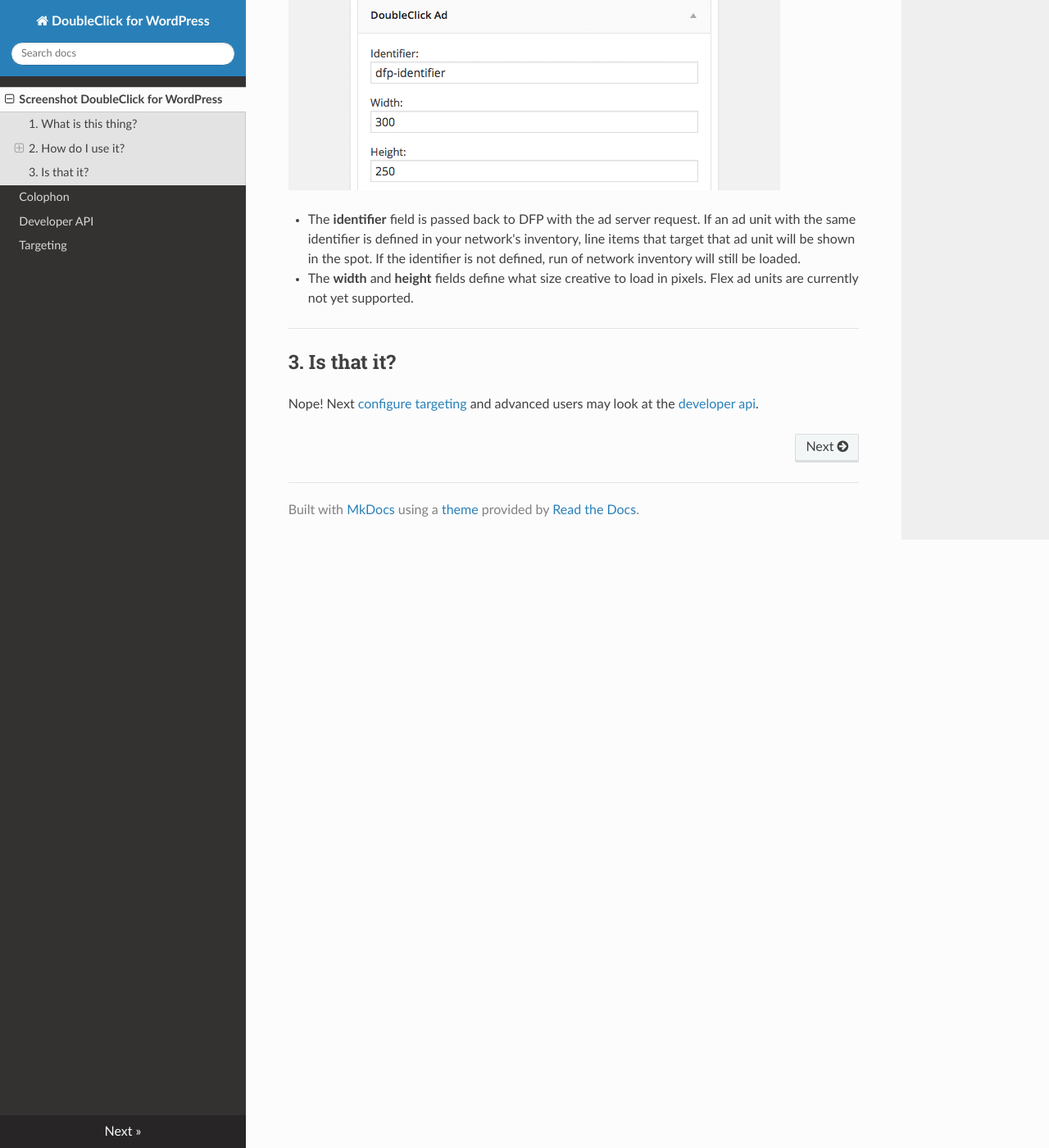
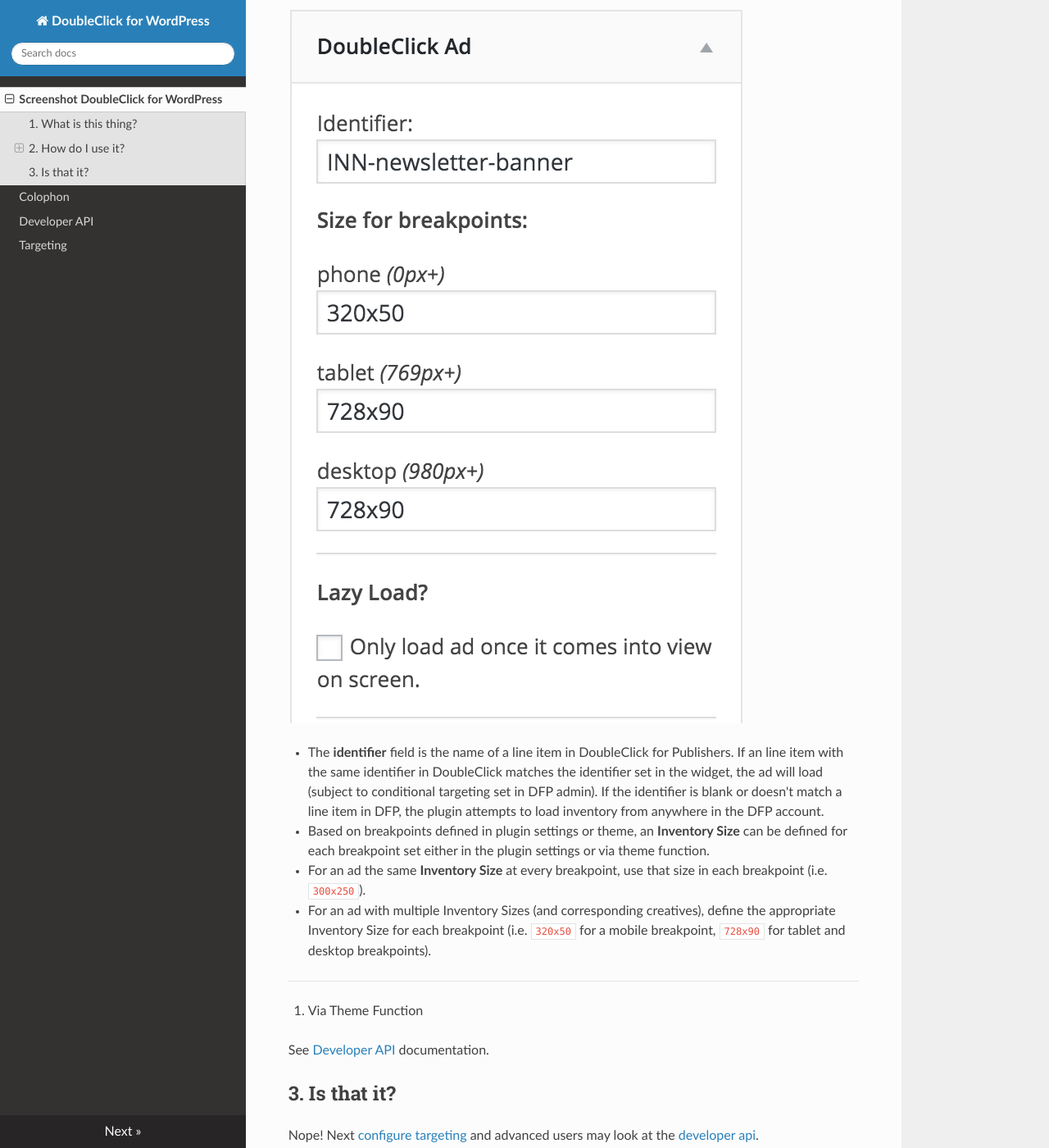
Before and after one commit to INN/doubleclick-for-wp, an MkDocs documentation site: the page built from docs/index.md, in a window 1280 px wide and 1400 px high, scrolled down 1466 px. Shown: the whole window at 82% size. Built offline with MkDocs 1.6.1, drawn with Linux system fonts in a browser that asks for light colours; nearby versions of some CDN libraries; some of the changed text lies outside the part shown.

Commit message:
image optimization and updates to docs

```diff
--- a/docs/index.md
+++ b/docs/index.md
@@ -8,9 +8,9 @@ Built by the [Institute for Nonprofit News](http://inn.org/), DoubleClick for Wo
 
 ## 1. What is this thing?
 
-This WordPress plugin gives site administrators an easy way to serve DFP inventory on their WordPress site.
+This WordPress plugin serves inventory from a DoubleClick for Publisher account on a WordPress site.
 
-Implementing is simple. Configure your network code and input your identifiers. No need to copy and paste ad codes or header tags — the plugin generates all of this on its own.
+No need to copy and paste ad codes or header tags — the plugin generates all of this on its own.
 
 * * *
 
@@ -22,19 +22,29 @@ For the most basic integration, only two steps are necessary.
 
 Under _Settings > DoubleClick for WordPress_ update the field with your network code from DFP, and a place to define breakpoints to serve ads to.
 
+**NOTE:** Both Network Code and Breakpoints may be defined by a developer within the WordPress theme. If a developer already defined these values within the theme, a user will know based on their display in the plugin Settings page.
+
 ![Screenshot](img/network-code.png)
 
-#### __2.2 Install a Widgets__ —
+#### __2.2 Placing Advertisements__ —
 
-Add a new widget to an existing sidebar.
+Advertisements are placed in two ways.
+
+1. Via Reusable Widget
 
 ![Screenshot](img/widget.png)
 
- * The __identifier__ field is passed back to DFP with the ad server request. If an ad unit with the same identifier is defined in your network's inventory, line items that target that ad unit will be shown in the spot. If the identifier is not defined, run of network inventory will still be loaded.
+ * The __identifier__ field is the name of a line item in DoubleClick for Publishers. If an line item with the same identifier in DoubleClick matches the identifier set in the widget, the ad will load (subject to conditional targeting set in DFP admin). If the identifier is blank or doesn't match a line item in DFP, the plugin attempts to load inventory from anywhere in the DFP account.
 
- * The __width__ and __height__ fields define what size creative to load in pixels. Flex ad units are currently not yet supported.
+ * Based on breakpoints defined in plugin settings or theme, an __Inventory Size__ can be defined for each breakpoint set either in the plugin settings or via theme function.
+   * For an ad the same __Inventory Size__ at every breakpoint, use that size in each breakpoint (i.e. `300x250`).
+   * For an ad with multiple Inventory Sizes (and corresponding creatives), define the appropriate Inventory Size for each breakpoint (i.e. `320x50` for a mobile breakpoint, `728x90` for tablet and desktop breakpoints).
 
 * * *
+
+2. Via Theme Function
+
+See [Developer API](Developer-API.md) documentation.
 
 ## 3. Is that it?
 
```
Also changed, not shown: docs/Developer-API.md (+9 -0 lines), docs/img/create-key.png, docs/img/custom-criteria.png, docs/img/dfw.png, docs/img/key-values.png, docs/img/name-key.png, docs/img/network-code.png, docs/img/targeting.png, docs/img/widget.png.
